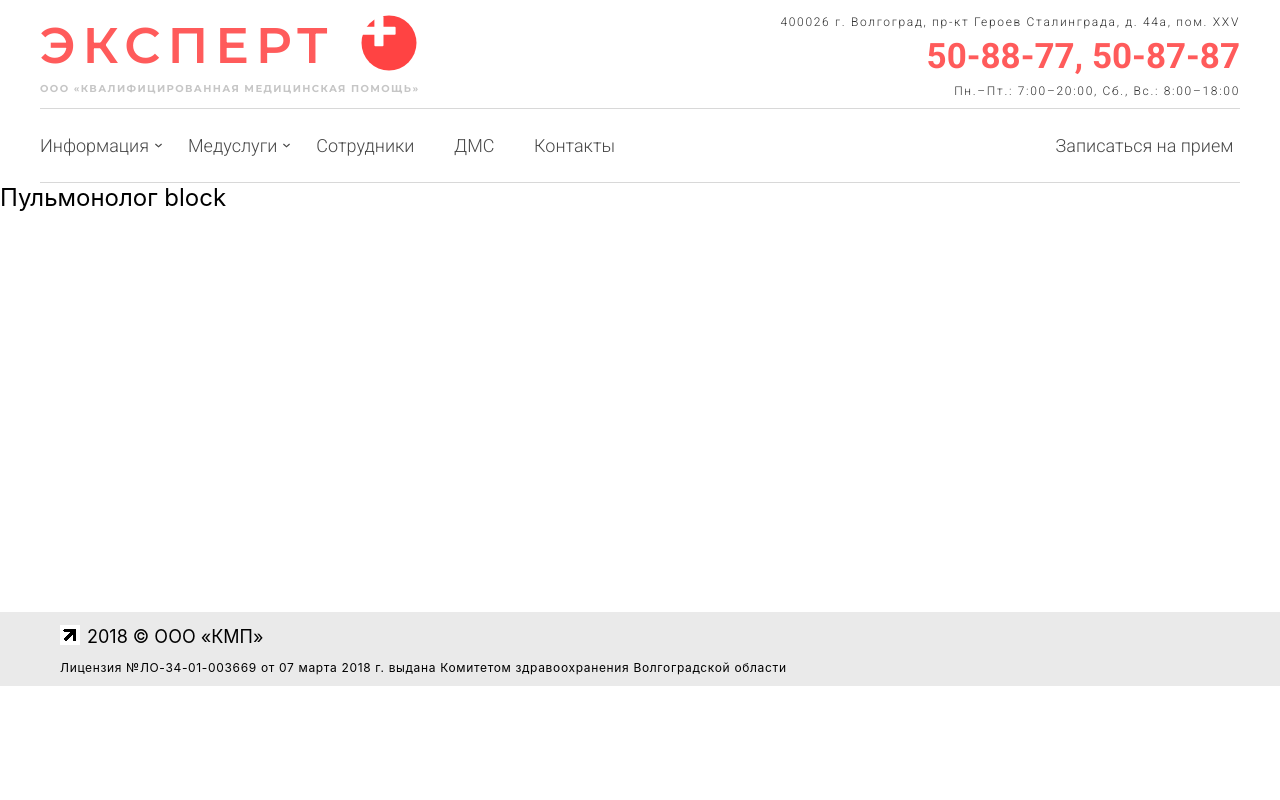
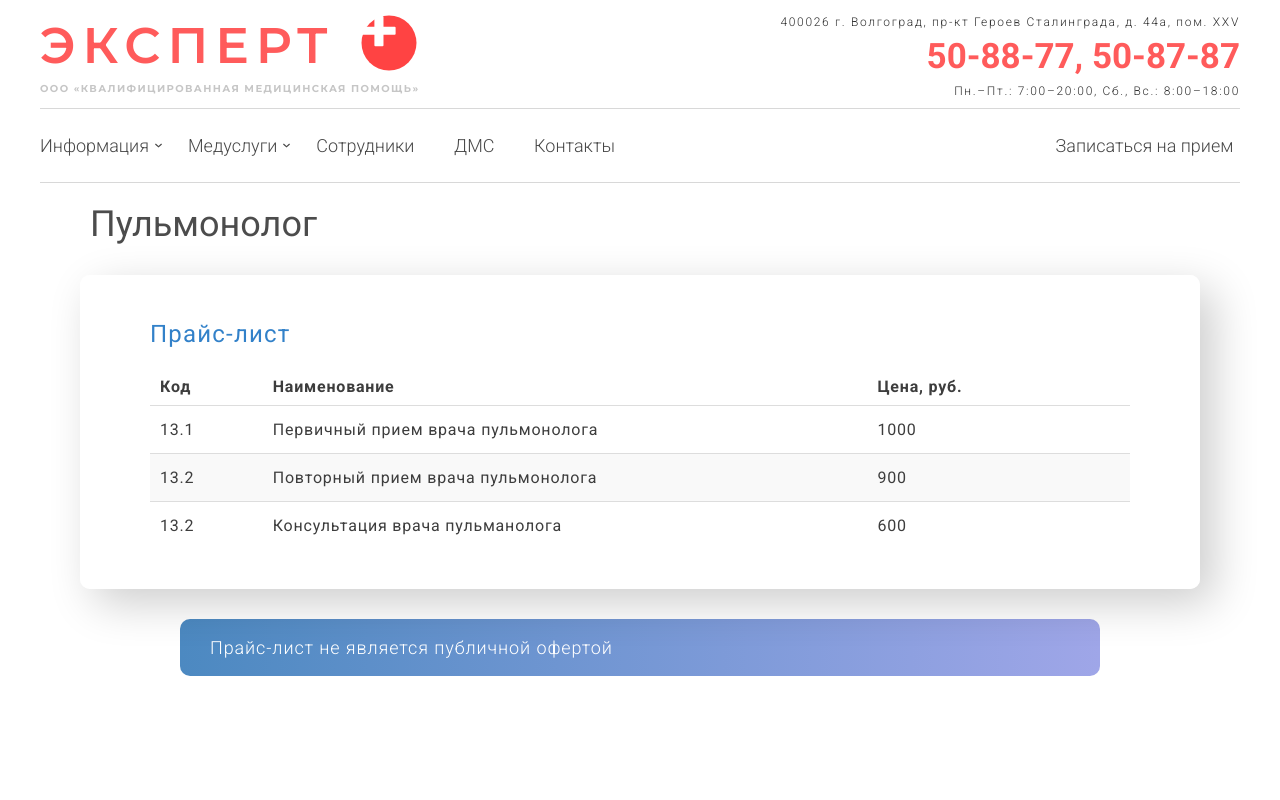
Before and after one commit to CanUFeelMyHeart/expertPlus, a React (Create React App) app in the folder medical-clinic-expert/: page /services/pulmonolog in a window 1280 px wide. Shown: the top 800 px of the page. Built offline with nearby package versions, Linux system fonts and the light colour scheme; the HTML template or start-up script is replaced by a standard one.

Commit message:
pulmonologist page is set

```diff
--- /dev/null
+++ b/medical-clinic-expert/src/pages/ServicesPages/PulmonologistServicePage/PriceInfoPulmonologist.jsx
@@ -0,0 +1,18 @@
+export const priceInfoPulmonologist = [
+    {
+        code: "13.1",
+        name: "Первичный прием врача пульмонолога",
+        price: "1000",
+    },
+    {
+        code: "13.2",
+        name: "Повторный прием врача пульмонолога",
+        price: "900",
+    }
+    ,
+    {
+        code: "13.2",
+        name: "	Консультация врача пульманолога",
+        price: "600",
+    }
+];
--- a/medical-clinic-expert/src/pages/ServicesPages/PulmonologistServicePage/PulmonologistServicePage.jsx
+++ b/medical-clinic-expert/src/pages/ServicesPages/PulmonologistServicePage/PulmonologistServicePage.jsx
@@ -1,9 +1,16 @@
 import React from "react";
+import { InformationContainerComponent } from "../../../components/InformationContainerComponent/InformationContainerComponent";
+import { PriceListComponent } from "../../../components/PriceListComponent/PriceListComponent";
+import { OfertaComponent } from "../../../components/PriceListComponent/OfertaComponent";
+import { priceInfoPulmonologist } from "./PriceInfoPulmonologist";
 
 export const PulmonologistServicePage = () => {
     return (
         <div className="PulmonologistServicePage">
-            <h2>Пульмонолог block</h2>
+            <InformationContainerComponent header="Пульмонолог">
+                <PriceListComponent priceInfo={priceInfoPulmonologist} />
+            </InformationContainerComponent>
+            <OfertaComponent />
         </div>
     );
 };
```
